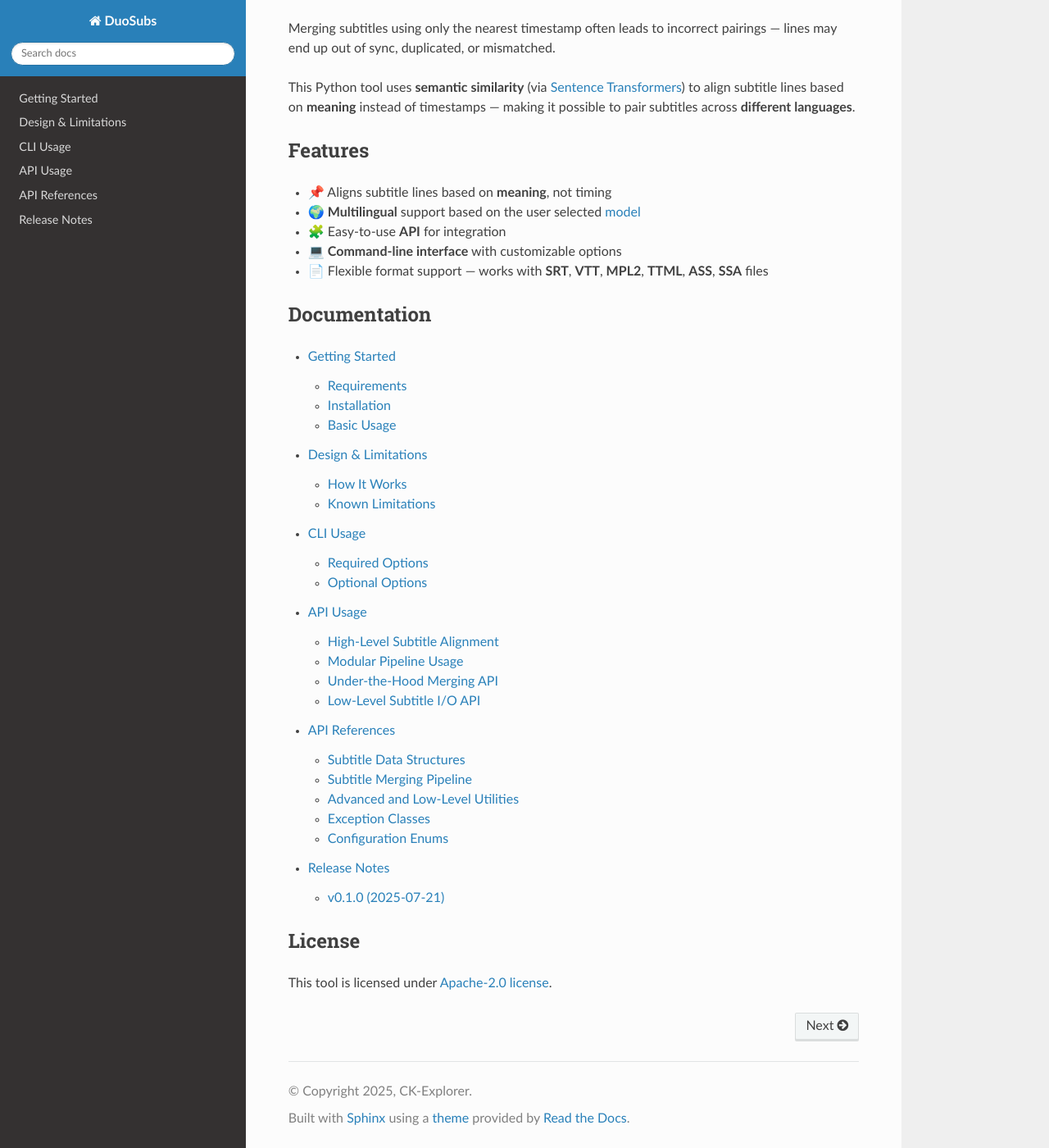
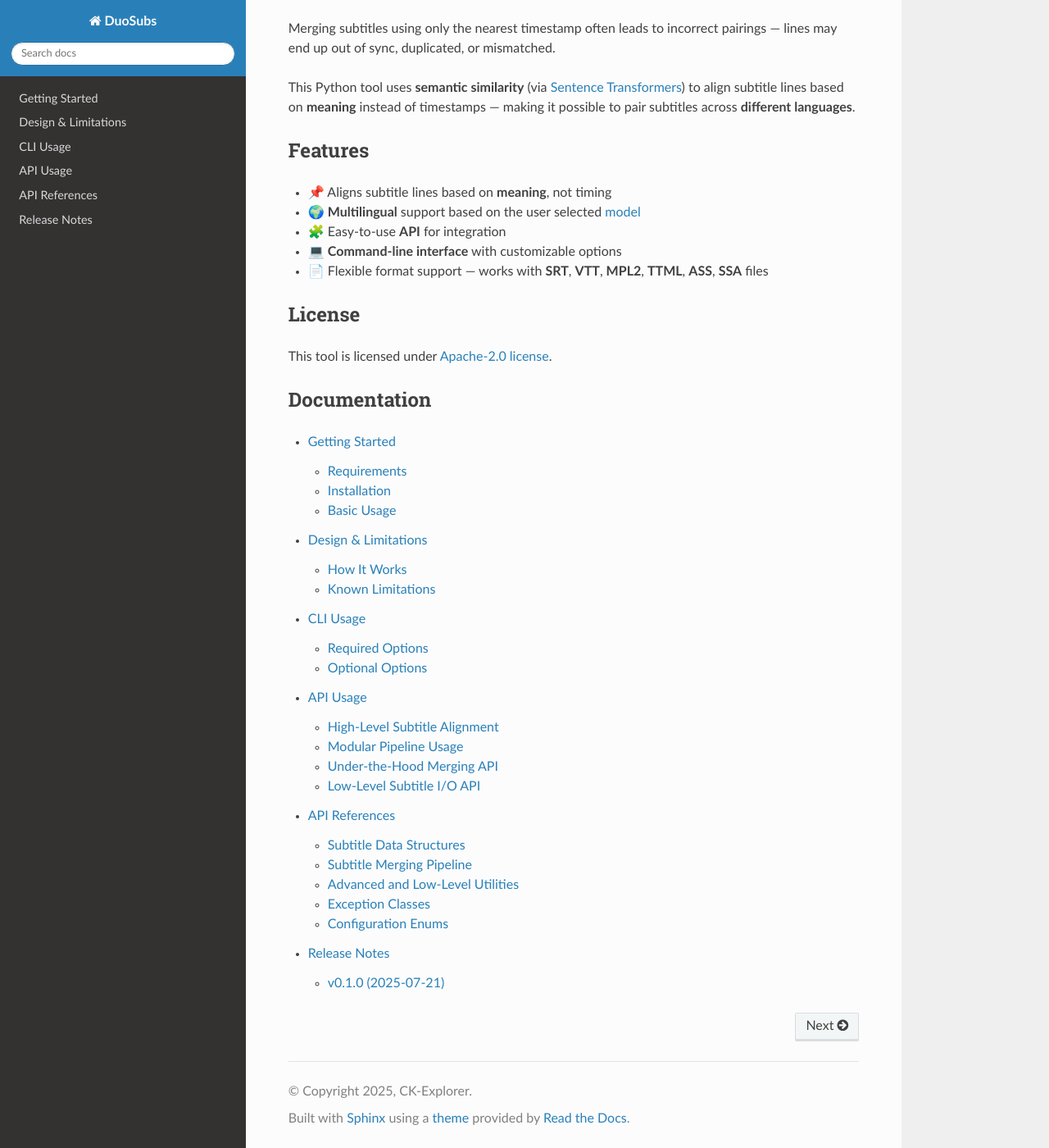
Before and after one commit to CK-Explorer/DuoSubs, a Sphinx documentation site: the page built from docs/index.rst, in a window 1280 px wide and 1400 px high, scrolled down 181 px. Shown: the whole window at 82% size. Built offline with Sphinx 7.4.7 and the Read the Docs theme 3.1.0, drawn with Linux system fonts in a browser that asks for light colours; part of the change alters nothing that is shown.

```diff
--- a/docs/index.rst
+++ b/docs/index.rst
@@ -34,6 +34,12 @@ Features
 - 💻 **Command-line interface** with customizable options
 - 📄 Flexible format support — works with **SRT**, **VTT**, **MPL2**, **TTML**, **ASS**, **SSA** files
 
+License
+--------
+
+This tool is licensed under
+`Apache-2.0 license <https://github.com/CK-Explorer/DuoSubs/blob/main/LICENSE>`_.
+
 Documentation
 -------------
 
@@ -46,9 +52,3 @@ Documentation
    api_usage
    api_references
    release_notes
-
-License
---------
-
-This tool is licensed under
-`Apache-2.0 license <https://github.com/CK-Explorer/DuoSubs/blob/main/LICENSE>`_.
```
